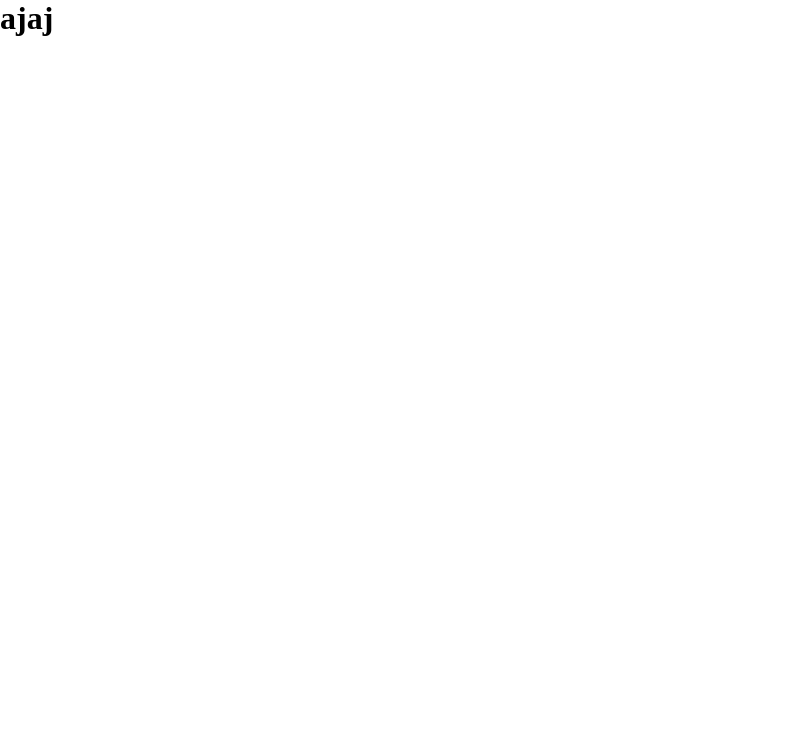
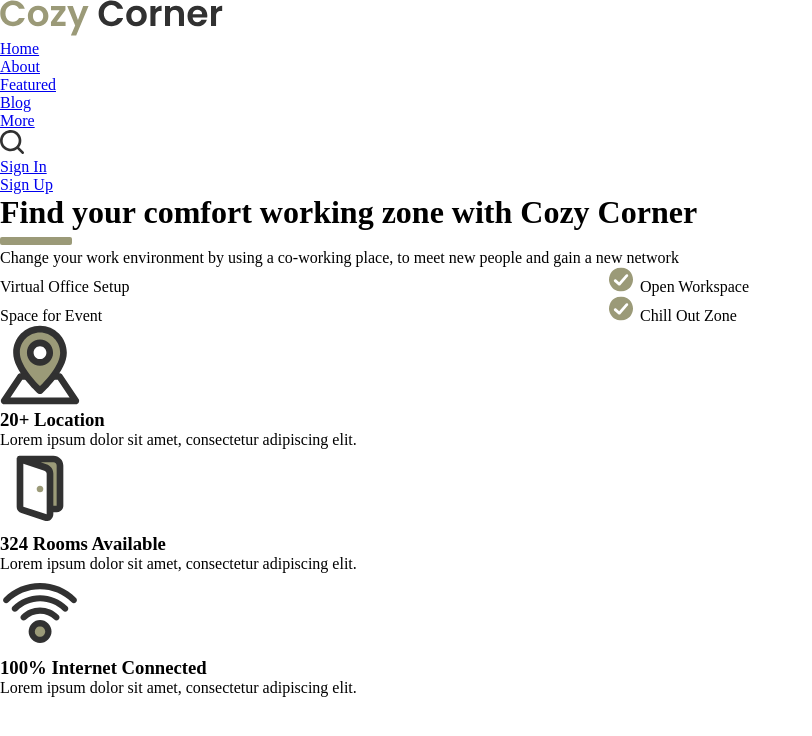
Before and after one commit to Nightblockchain30/header_coworking_space, a plain HTML site: page src/index.html in a window 1280 px wide. Shown: the whole page, without its empty margins (0-812 px from the left). Drawn offline with Linux system fonts and the light colour scheme; a web font is replaced by a local one.

Commit message:
HTML Structure

```diff
--- a/src/index.html
+++ b/src/index.html
@@ -14,12 +14,44 @@
 
   <link rel="manifest" href="site.webmanifest">
   <meta name="theme-color" content="#fafafa">
+  <style>
+      .hero__grid-ul{
+            list-style-image: url(img/check.svg);
+            display: grid;
+            align-items: center;
+            justify-content: center;
+            grid-template-columns: 1fr 1fr;
+        }
+
+  </style>
 </head>
+
+
 
 <body>
   <header>
     <div class="header__container">
-      <h1>ajaj</h1>
+      <a href="#" class="header__a">
+        <img src="img/cozylogo.svg" alt="logo" class="header__a-img">
+      </a>
+
+      <nav class="header__main__nav">
+        <ul class="header__main__nav-ul">
+          <li><a href="#">Home</a></li>
+          <li><a href="#">About</a></li>
+          <li><a href="#">Featured</a></li>
+          <li><a href="#">Blog</a></li>
+          <li><a href="#">More</a></li>
+        </ul>
+      </nav>
+
+      <aside class="header__aside">
+        <ul class="header__aside-ul">
+          <li><a href="#"><img src="img/lupa.svg" alt="search"></a></li>
+          <li><a href="#">Sign In</a></li>
+          <li><a href="#">Sign Up</a></li>
+        </ul>
+      </aside>
 
     </div>
   </header>
@@ -27,11 +59,52 @@
   <main>
     <div class="main__container">
 
+      <div class="hero">
+        <div class="hero__first-row">
+          <h1>Find your comfort
+            working zone with
+            Cozy Corner
+            </h1>
+          <img src="img/rectangle.svg" alt="rectangle">
+        </div>
+        <div class="hero__second-row">
+          <p>Change your work environment by using a co-working place, to meet new people and gain a new network
+          </p>
+        </div>
+      </div>
+
+      <div class="hero__grid">
+        <ul class="hero__grid-ul">
+          <li>Virtual Office Setup</li>
+          <li>Open Workspace</li>
+          <li>Space for Event</li>
+          <li>Chill Out Zone</li>
+        </ul>
+      </div>
+
+
     </div>
   </main>
 
   <footer>
     <div class="footer__container">
+      <article class="footer__article article1">
+        <img src="img/location.svg" alt="location icon"></img>
+        <h3>20+ Location</h3>
+        <p>Lorem ipsum dolor sit amet, consectetur adipiscing elit.</p>
+      </article>
+
+      <article class="footer__article article2">
+        <img src="img/room.svg" alt="rooms icon"></img>
+        <h3>324 Rooms Available</h3>
+        <p>Lorem ipsum dolor sit amet, consectetur adipiscing elit.</p>
+      </article>
+
+      <article class="footer__article article3">
+        <img src="img/wifi.svg" alt="wifi icon"></img>
+        <h3>100% Internet Connected</h3>
+        <p>Lorem ipsum dolor sit amet, consectetur adipiscing elit.</p>
+      </article>
 
     </div>
   </footer>
--- a/src/sass/layout/_footer.scss
+++ b/src/sass/layout/_footer.scss
@@ -0,0 +1,3 @@
+div.footer__container{
+    display: flex;
+}
--- a/src/sass/layout/_main.scss
+++ b/src/sass/layout/_main.scss
@@ -1,8 +1,7 @@
-@import "grid";
-@import "footer";
-@import "forms";
-@import "navbar";
-@import "sidebar";
-@import "header";
-@import "main";
-@import "body";
+.main__container{
+    .hero__grid{
+        &-ul{
+            list-style-image: url(../img/check.svg);
+        }
+    }
+}
```
